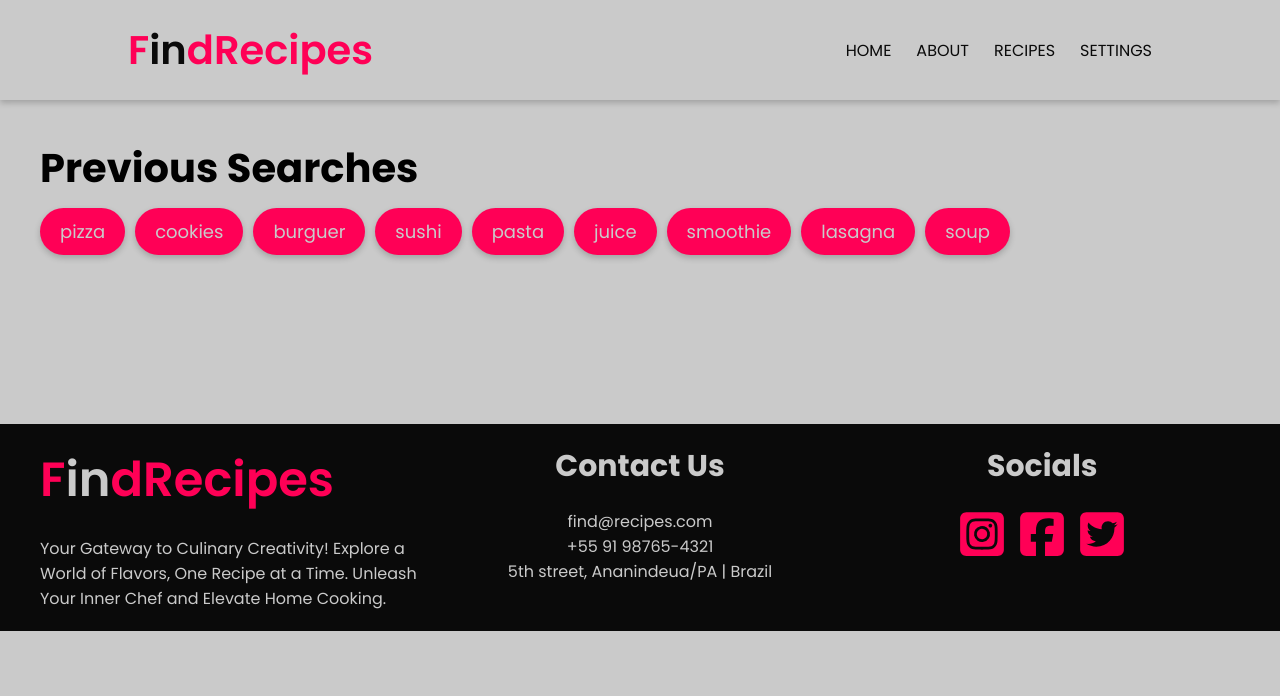
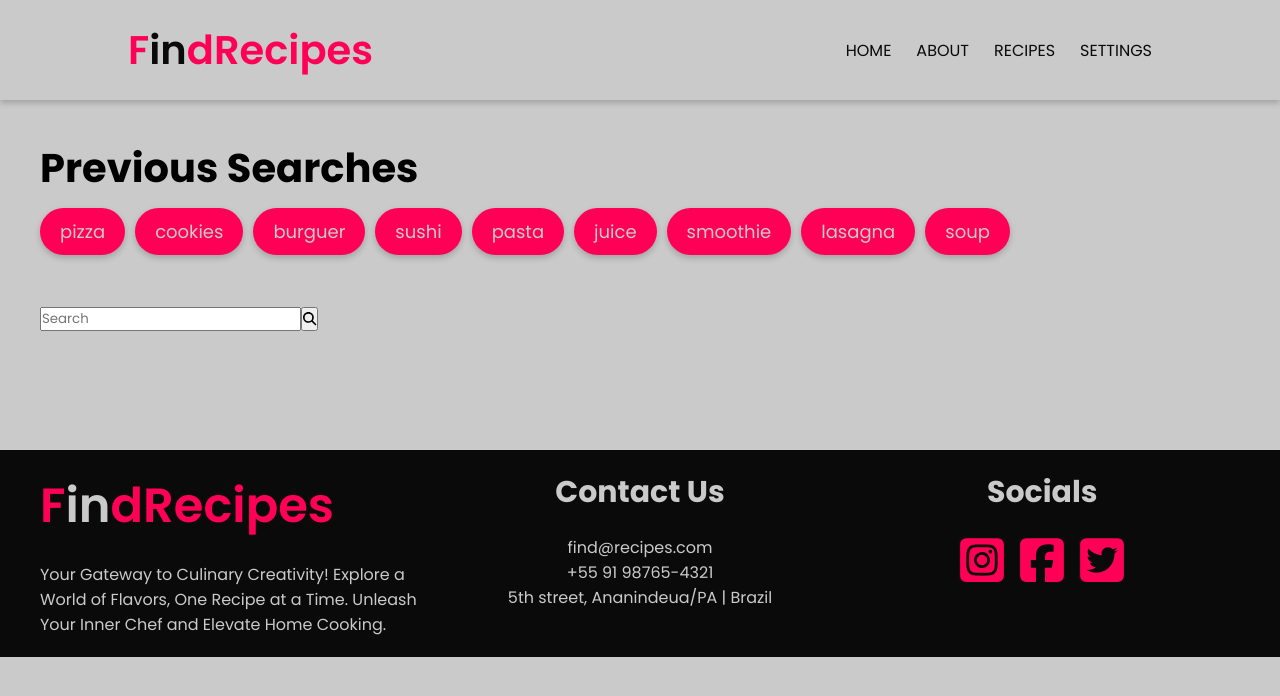
Before and after one commit to ecpieritz/find-recipes, a React (Create React App) app: page /recipes in a window 1280 px wide. Shown: the top 696 px of the page. Built offline with nearby package versions, Linux system fonts and the light colour scheme.

Commit message:
Added Search input

```diff
--- a/src/components/recipes/PreviousSearches.js
+++ b/src/components/recipes/PreviousSearches.js
@@ -1,4 +1,6 @@
 import React from 'react'
+import { FontAwesomeIcon } from '@fortawesome/react-fontawesome'
+import { faSearch } from '@fortawesome/free-solid-svg-icons'
 
 function PreviousSearches() {
   const searches = [
@@ -20,6 +22,12 @@
           <div className='fr-recipes__previous-searches__container__item'><p>{search}</p></div>
         ))}
       </div>
+      <div className='fr-recipes__previous-searches__box'>
+          <input type='text' placeholder='Search' />
+          <button className='fr-recipes__previous-searches__box__btn'>
+            <FontAwesomeIcon icon={faSearch} />
+          </button>
+      </div>
     </div>
   )
 }
```
